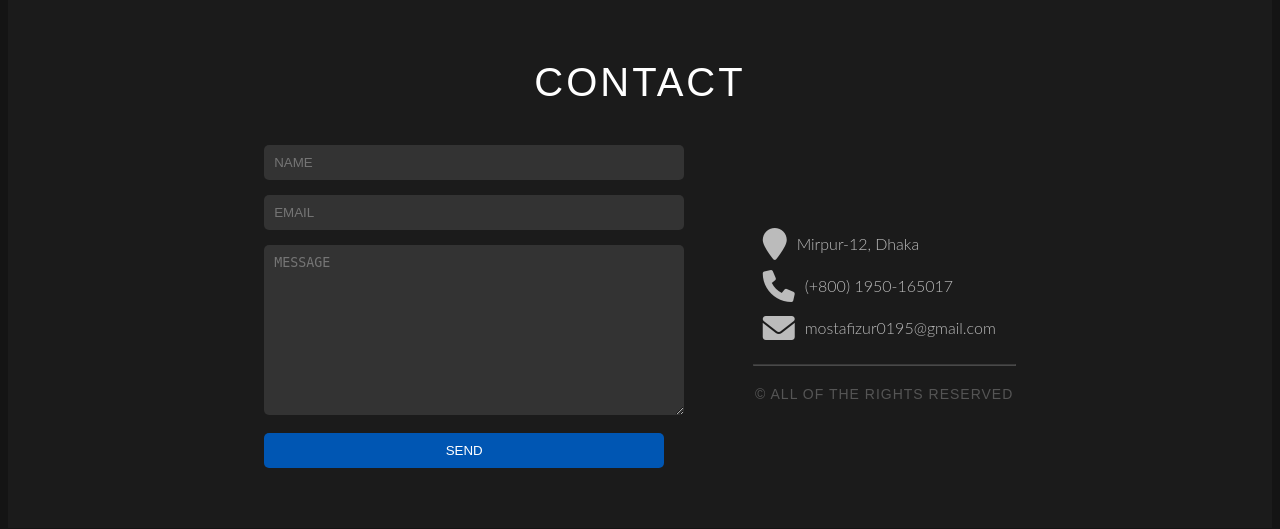
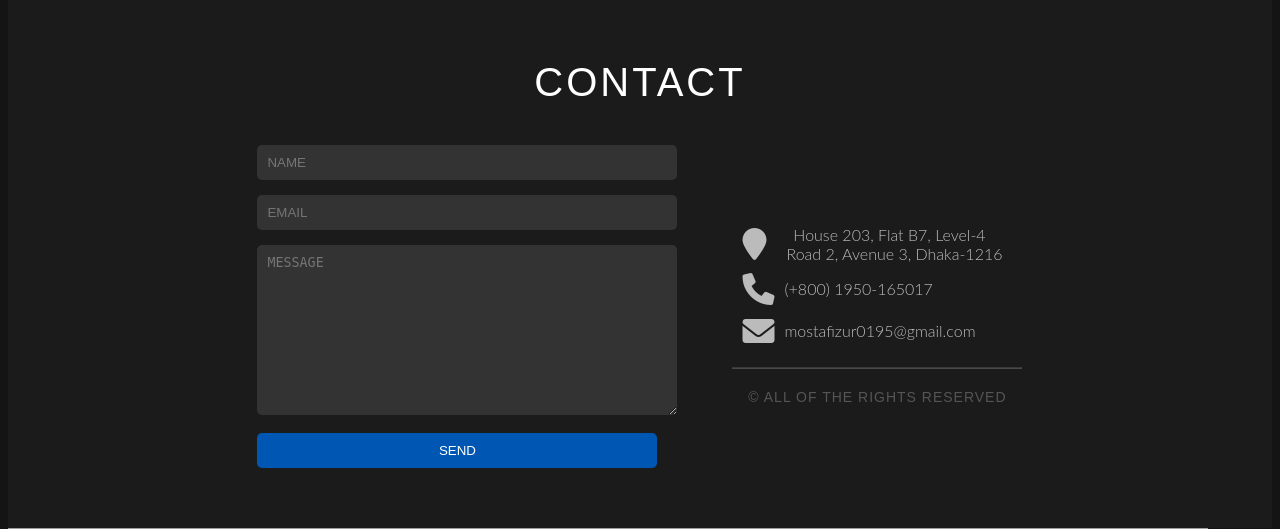
Before and after one commit to Mostafizur-Pro/product_review_php, a PHP site: page /contact.php in a window 1280 px wide; the page is wider, and only the part inside the window is pictured. Shown: the part 78-607 px from the top of that part. Run offline with PHP 8.4, Linux system fonts and the light colour scheme; grey boxes are pictures that could not be loaded.

Commit message:
contact page map add

```diff
--- a/components/contact/contactForm.php
+++ b/components/contact/contactForm.php
@@ -25,8 +25,10 @@
             <ul class="contact-list">
                 <li class="list-item">
                     <i class="fa fa-map-marker fa-2x"></i>
-                    <span class="contact-text place">
-                        Mirpur-12, Dhaka</span>
+                    <span class="contact-text place"> House 203, Flat B7, Level-4
+                        <br>
+                        <span style="margin-left: 10px;"> Road 2, Avenue 3, Dhaka-1216</span>
+                    </span>
                 </li>
                 <li class="list-item">
                     <i class="fa fa-phone fa-2x"></i>
--- /dev/null
+++ b/components/contact/maps.php
@@ -0,0 +1,3 @@
+<iframe src="https://www.google.com/maps/embed?pb=!1m18!1m12!1m3!1d14598.242889682575!2d90.35931944847104!3d23.834214785586756!2m3!1f0!2f0!3f0!3m2!1i1024!2i768!4f13.1!3m3!1m2!1s0x3755c0c9ada52edb%3A0xa819401f2995f2a9!2sCoder71%20Limited!5e0!3m2!1sen!2sbd!4v1720091729527!5m2!1sen!2sbd" width="1200" height="450" style="border:0;" allowfullscreen="" loading="lazy" referrerpolicy="no-referrer-when-downgrade">
+
+</iframe>
--- a/contact.php
+++ b/contact.php
@@ -31,6 +31,8 @@
         <div>
             <?php
             include_once "components/contact/contactForm.php" ?>
+            <?php
+            include_once "components/contact/maps.php" ?>
 
         </div>
     </div>
```
